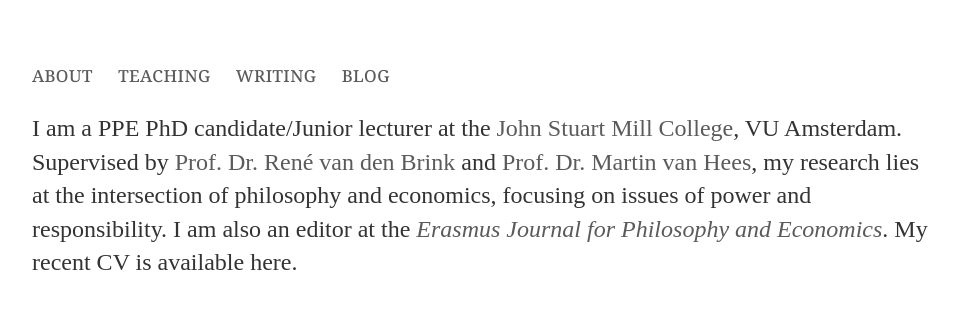
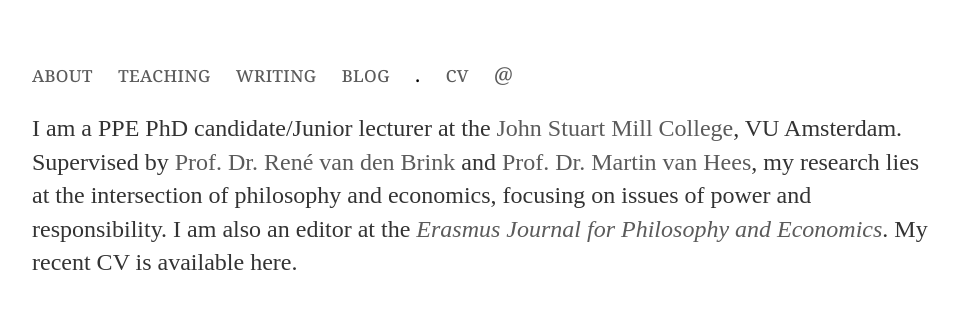
Before and after one commit to uzunovam/uzunovam, a Jekyll site: the page built from index.html, in a window 1280 px wide. Shown: the top 309 px of the page, without its empty margins (160-1117 px from the left). Built offline with Jekyll 4.4.1, drawn with Linux system fonts in a browser that asks for light colours.

Commit message:
Update default.html

```diff
--- a/_layouts/default.html
+++ b/_layouts/default.html
@@ -12,6 +12,9 @@
 		       			<li><a href="/teaching">teaching</a></li>
 	        			<li><a href="/writing">writing</a></li>
 		        		<li><a href="/blog">blog</a></li>
+					<li>.</li>
+					<li><a href="/blog">cv</a></li>
+					<li><a href="/blog">@</a></li>
     				</ul>
 			</nav>
 			<div class="container">
```
